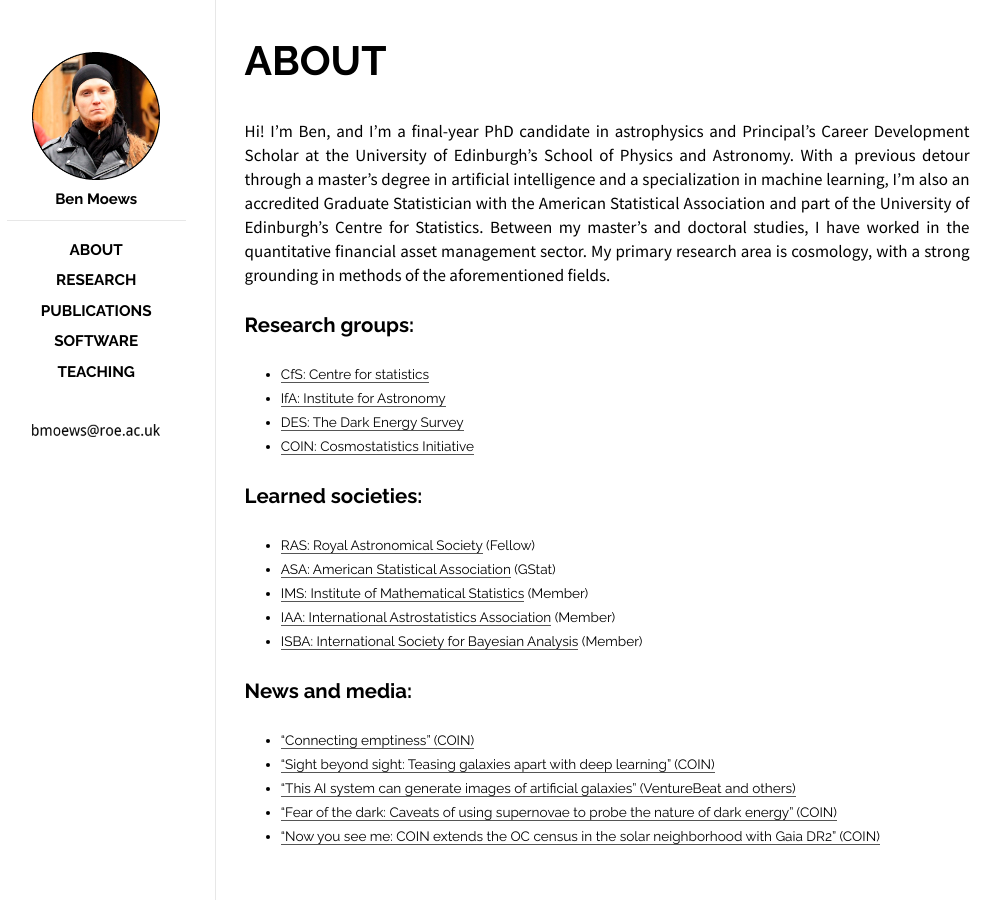
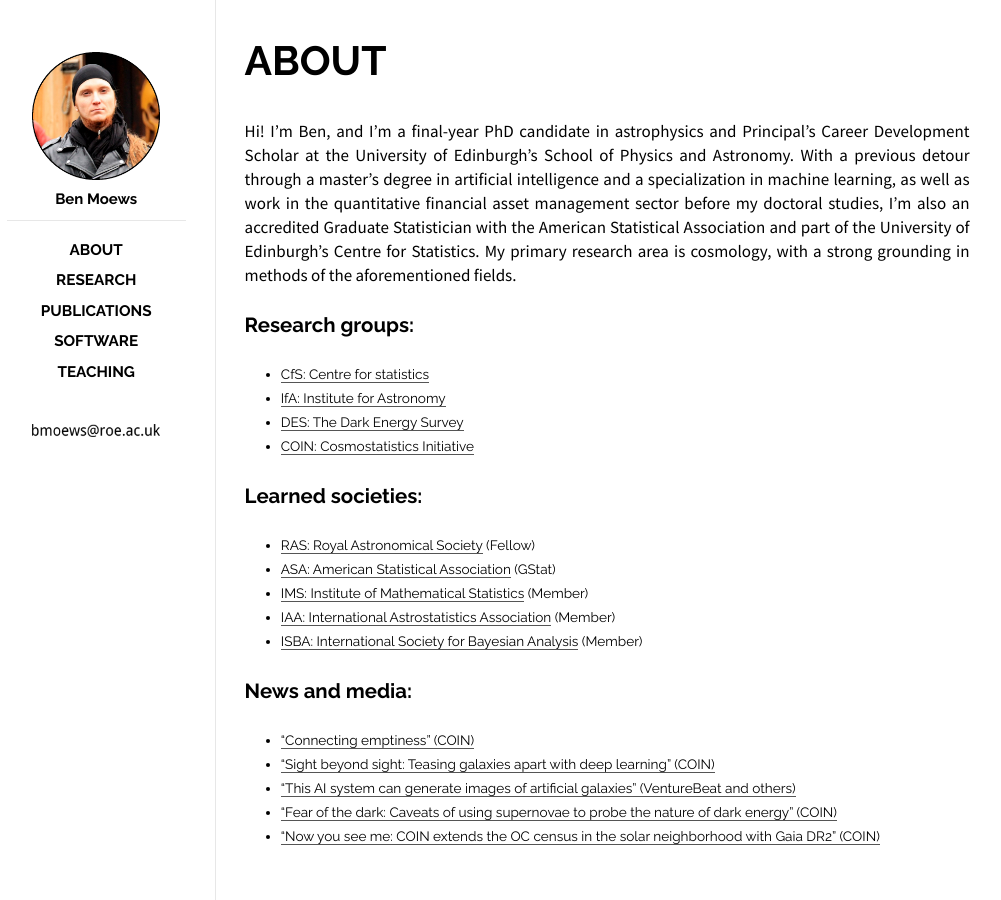
Before and after one commit to moews/moews.github.io, a Jekyll site: the page built from _posts/2017-03-27-about.md, in a window 1280 px wide. Shown: the whole page, without its empty margins (143-1144 px from the left). Built offline with Jekyll 4.4.1, drawn with Linux system fonts in a browser that asks for light colours.

Commit message:
Update 2017-03-27-about.md

```diff
--- a/_posts/2017-03-27-about.md
+++ b/_posts/2017-03-27-about.md
@@ -7,7 +7,7 @@
 ---
 
 <br>
-Hi! I'm Ben, and I'm a final-year PhD candidate in astrophysics and Principal's Career Development Scholar at the University of Edinburgh's School of Physics and Astronomy. With a previous detour through a master's degree in artificial intelligence and a specialization in machine learning, I'm also an accredited Graduate Statistician with the American Statistical Association and part of the University of Edinburgh's Centre for Statistics. Between my master's and doctoral studies, I have worked in the quantitative financial asset management sector. My primary research area is cosmology, with a strong grounding in methods of the aforementioned fields.
+Hi! I'm Ben, and I'm a final-year PhD candidate in astrophysics and Principal's Career Development Scholar at the University of Edinburgh's School of Physics and Astronomy. With a previous detour through a master's degree in artificial intelligence and a specialization in machine learning, as well as work in the quantitative financial asset management sector before my doctoral studies, I'm also an accredited Graduate Statistician with the American Statistical Association and part of the University of Edinburgh's Centre for Statistics. My primary research area is cosmology, with a strong grounding in methods of the aforementioned fields.
 
 ## Research groups:
 
```
